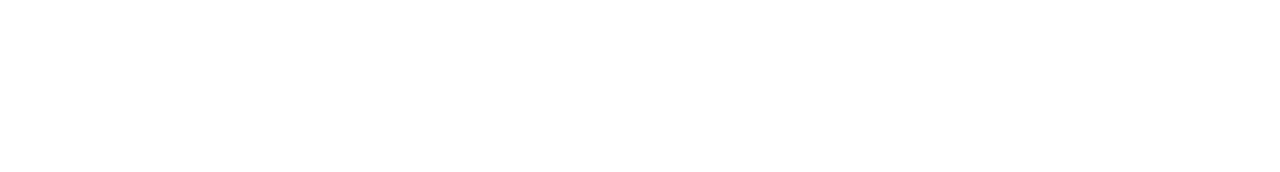
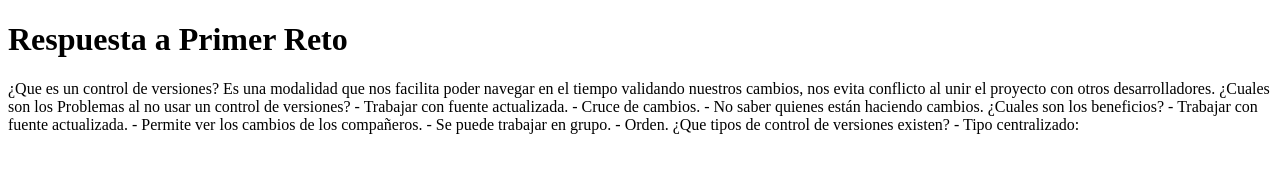
Before and after one commit to Halutor/hackaton_semana_2, a plain HTML site: page index.html in a window 1280 px wide. Drawn offline with Linux system fonts and the light colour scheme.

Commit message:
Respuestas del Reto Nro 1 en archivo Index

```diff
--- a/index.html
+++ b/index.html
@@ -7,5 +7,31 @@
 </head>
 <body>
 
+    <h1>Respuesta a Primer Reto</h1>
+    <p1>¿Que es un control de versiones?
+        Es una modalidad que nos facilita poder navegar en el tiempo
+        validando nuestros cambios, nos evita conflicto al unir el proyecto con otros
+        desarrolladores.
+    </p1>
+
+    <p2>¿Cuales son los Problemas al no usar un control de versiones?
+        - Trabajar con fuente actualizada.
+        - Cruce de cambios.
+        - No saber quienes están haciendo cambios.
+    </p2>
+
+    <p3>¿Cuales son los beneficios?
+        - Trabajar con fuente actualizada.
+        - Permite ver los cambios de los compañeros.
+        - Se puede trabajar en grupo.
+        - Orden.
+    </p3>
+
+    <p4>¿Que tipos de control de versiones existen?
+        - Tipo centralizado:
+
+    </p4>
+
+
 </body>
 </html>
```
